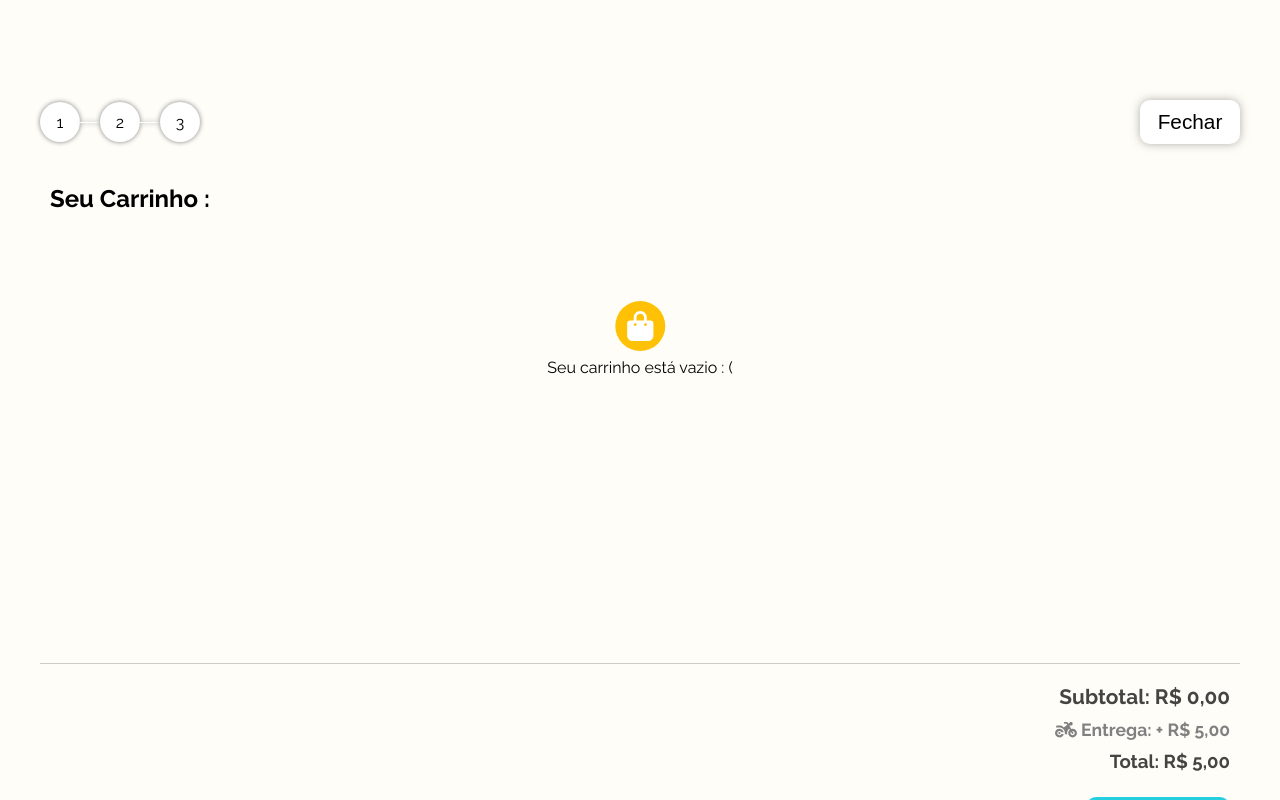
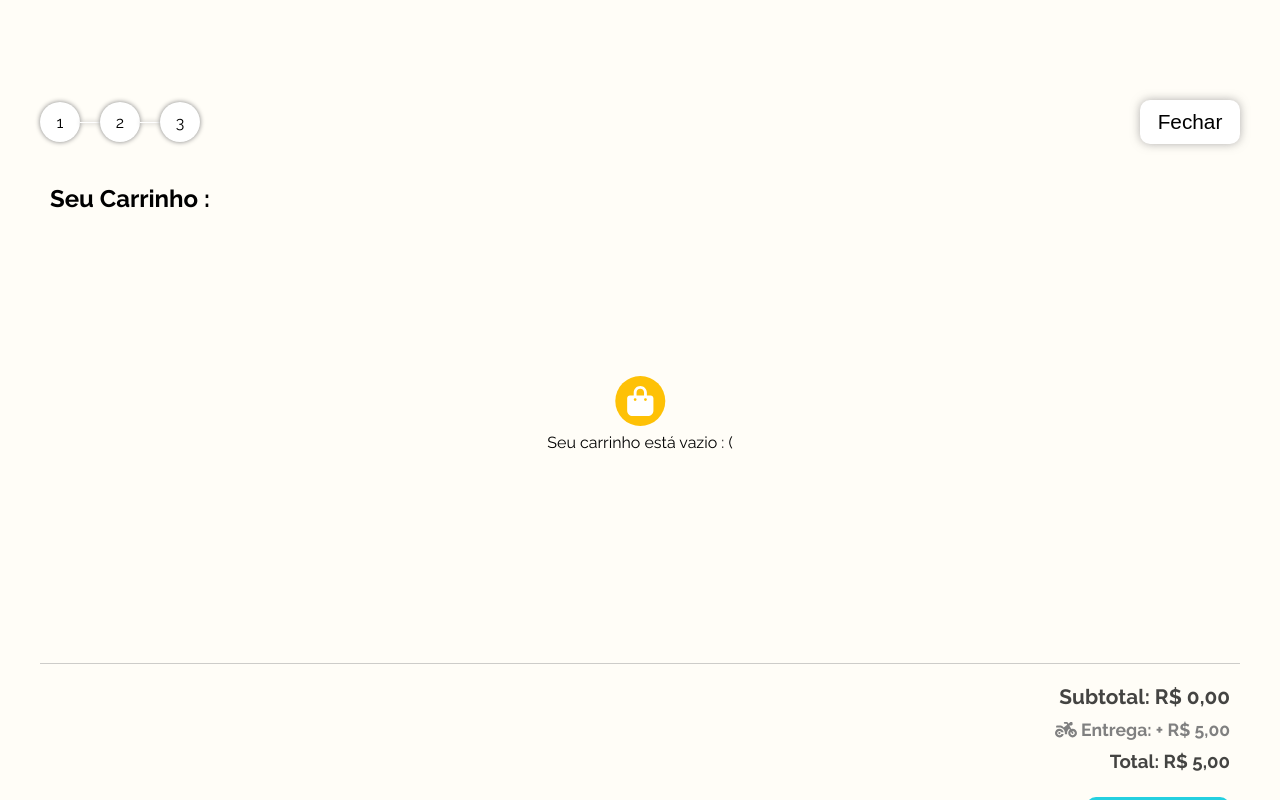
Before and after one commit to RamonLopes86/ramonburger, a Next.js app: page / in a window 1280 px wide. Both pictures are taken after a click on the element "MEU CARRINHO". Shown: the top 800 px of the page. Built offline with nearby package versions, Linux system fonts and the light colour scheme.

Commit message:
ajuste de espaco

```diff
--- a/src/components/carrinhoVazio/carrinhoVazio.module.css
+++ b/src/components/carrinhoVazio/carrinhoVazio.module.css
@@ -1,7 +1,7 @@
 .boxCarVazio{
 
     position: absolute;
-    top: 35%;
+    top: 50%;
     left: 50%;
     transform: translate(-50% , -50%);
 
```
